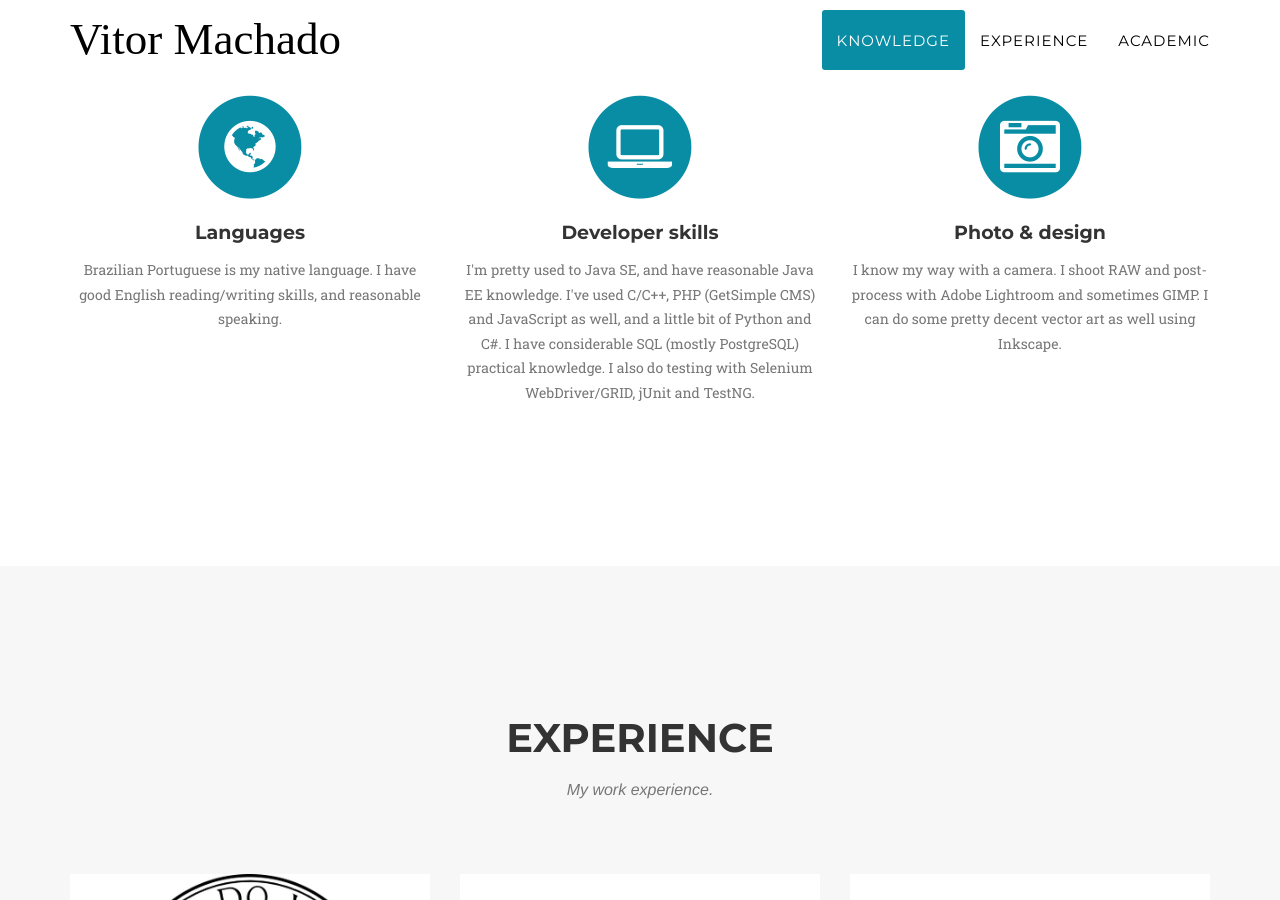
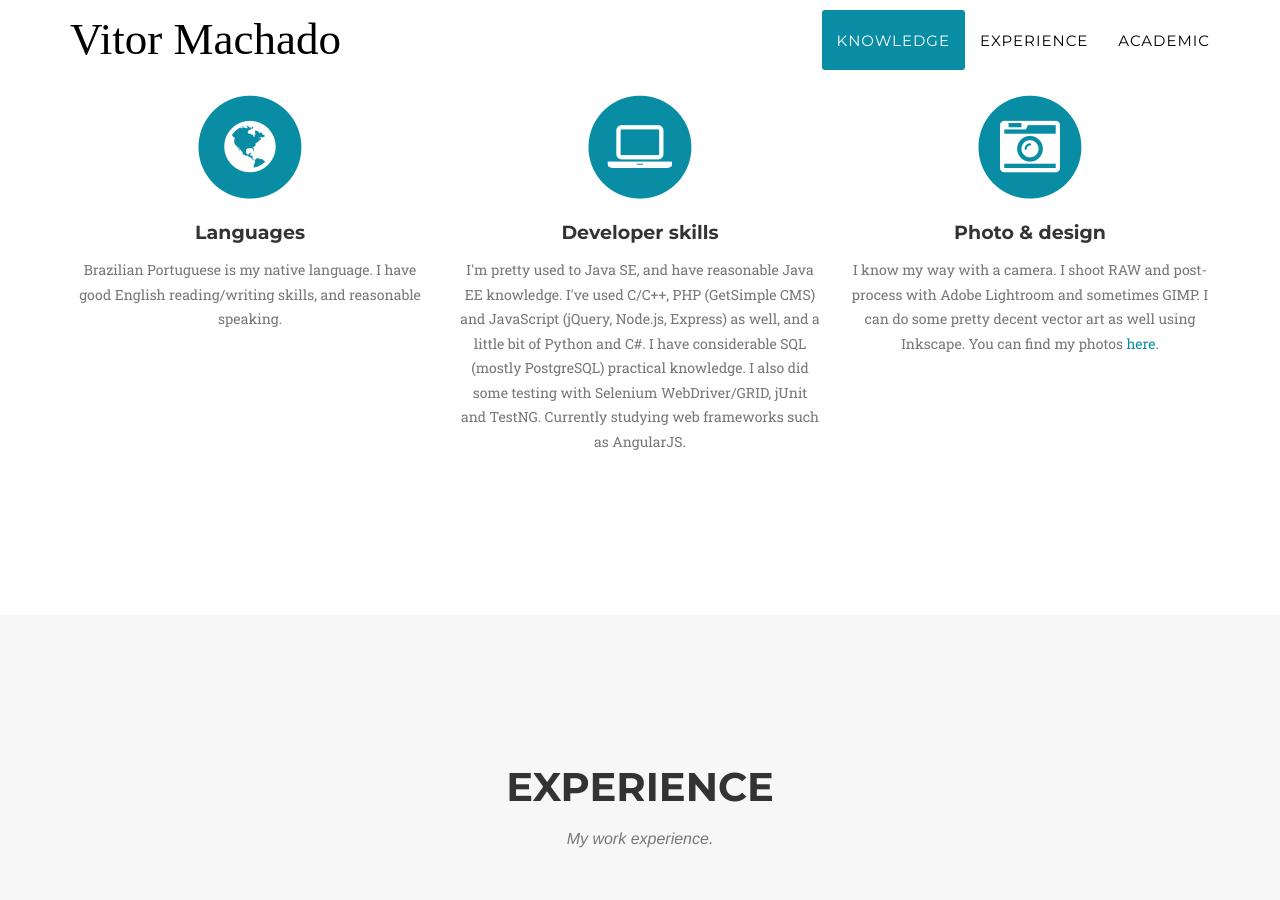
Before and after one commit to vittau/vittau.github.io, a Jekyll site: the page built from index.html, in a window 1280 px wide and 900 px high, scrolled down 720 px. Built offline with Jekyll 4.4.1, drawn with Linux system fonts in a browser that asks for light colours; some web fonts are replaced.

Commit message:
Some new stuff I know

```diff
--- a/_includes/knowledge.html
+++ b/_includes/knowledge.html
@@ -22,7 +22,7 @@
                         <i class="fa fa-laptop fa-stack-1x fa-inverse"></i>
                     </span>
                     <h4 class="service-heading">Developer skills</h4>
-                    <p class="text-muted">I'm pretty used to Java SE, and have reasonable Java EE knowledge. I've used C/C++, PHP (GetSimple CMS) and JavaScript as well, and a little bit of Python and C#. I have considerable SQL (mostly PostgreSQL) practical knowledge. I also do testing with Selenium WebDriver/GRID, jUnit and TestNG.</p>
+                    <p class="text-muted">I'm pretty used to Java SE, and have reasonable Java EE knowledge. I've used C/C++, PHP (GetSimple CMS) and JavaScript (jQuery, Node.js, Express) as well, and a little bit of Python and C#. I have considerable SQL (mostly PostgreSQL) practical knowledge. I also did some testing with Selenium WebDriver/GRID, jUnit and TestNG. Currently studying web frameworks such as AngularJS.</p>
                 </div>
                 <div class="col-md-4">
                     <span class="fa-stack fa-4x">
@@ -30,7 +30,7 @@
                         <i class="fa fa-camera-retro fa-stack-1x fa-inverse"></i>
                     </span>
                     <h4 class="service-heading">Photo & design</h4>
-                    <p class="text-muted">I know my way with a camera. I shoot RAW and post-process with Adobe Lightroom and sometimes GIMP. I can do some pretty decent vector art as well using Inkscape.</p>
+                    <p class="text-muted">I know my way with a camera. I shoot RAW and post-process with Adobe Lightroom and sometimes GIMP. I can do some pretty decent vector art as well using Inkscape. You can find my photos <a href="https://www.flickr.com/photos/vitormach/">here</a>.</p>
                 </div>
             </div>
         </div>
```
